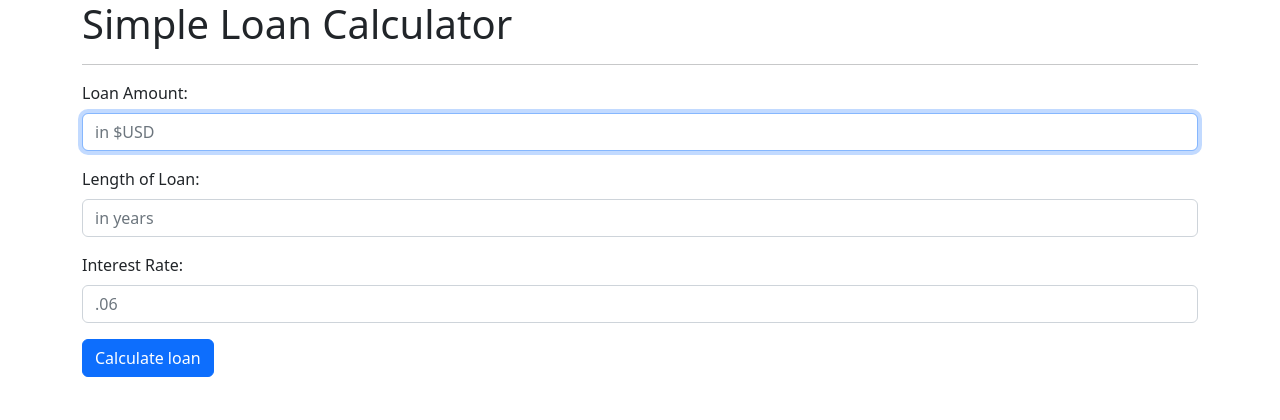
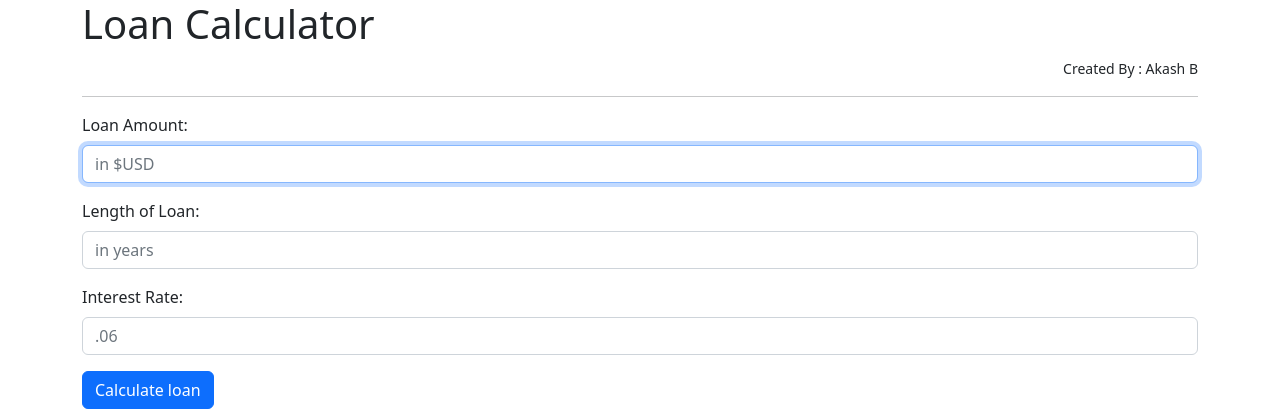
Before and after one commit to akashbrvs/Loan-calculator, a Flask app: page / in a window 1280 px wide. Shown: the top 420 px of the page. Run offline with Flask 2, Linux system fonts and the light colour scheme; some libraries are stand-ins or nearby versions.

Commit message:
Added tag

```diff
--- a/templates/index.html
+++ b/templates/index.html
@@ -1,7 +1,8 @@
 {% extends 'base.html' %} {% block title %} Simple Loan Calculator {% endblock
 %} {% block body %}
 <main>
-  <h1>Simple Loan Calculator</h1>
+  <h1>Loan Calculator</h1>
+  <p align="right"><small>Created By : Akash B</small></p>
   <hr />
 
   <form method="POST" action="/" id="calculateLoan">
@@ -66,7 +67,7 @@
     <mark><strong>{{ payment }}</strong></mark> per month.
   </p>
   <p>&nbsp;</p>
-  <h2>Loan amortization table</h2>
+  <h2>Loan Amortization Table</h2>
   <hr />
   <table class="table table-striped table-hover">
     <thead>
```
